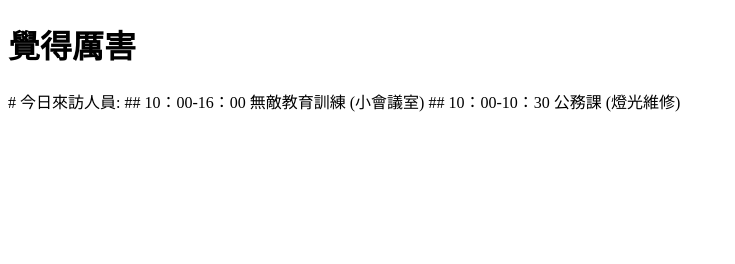
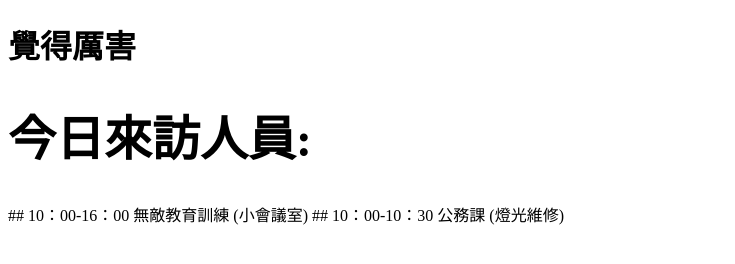
Before and after one commit to examplegod/examplegod.github.io, a plain HTML site: page index.html in a window 1280 px wide. Shown: the whole page, without its empty margins (0-735 px from the left). Drawn offline with Linux system fonts and the light colour scheme.

Commit message:
Update index.html

```diff
--- a/index.html
+++ b/index.html
@@ -6,7 +6,9 @@
   </head>
   <body>
     <h1>覺得厲害</h1>
-    # 今日來訪人員:
+    <div style="font-size: x-large;">
+      <h1>今日來訪人員:<h1>
+    </div>
 
     ## 10：00-16：00 無敵教育訓練 (小會議室)
 
```
